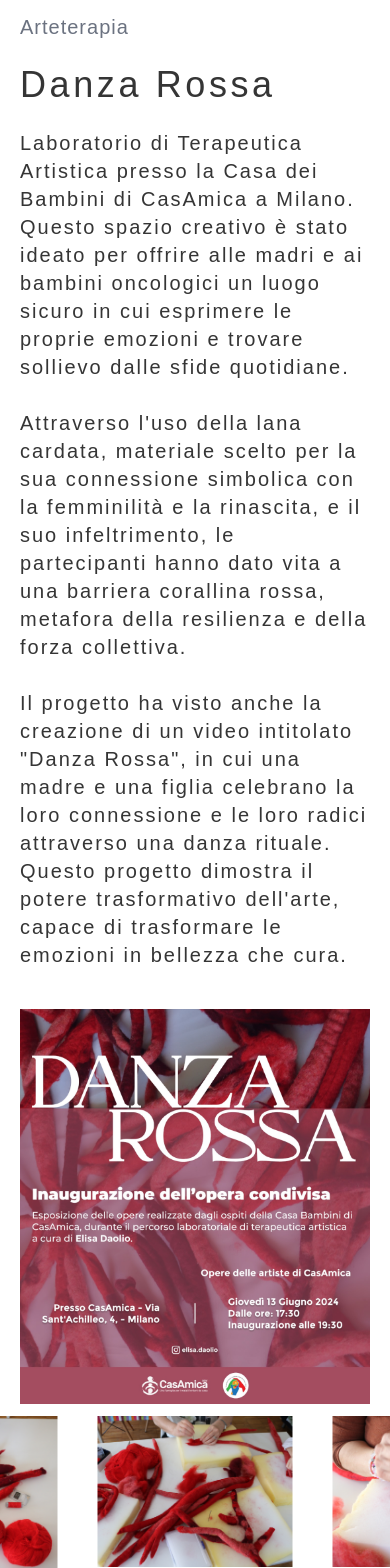
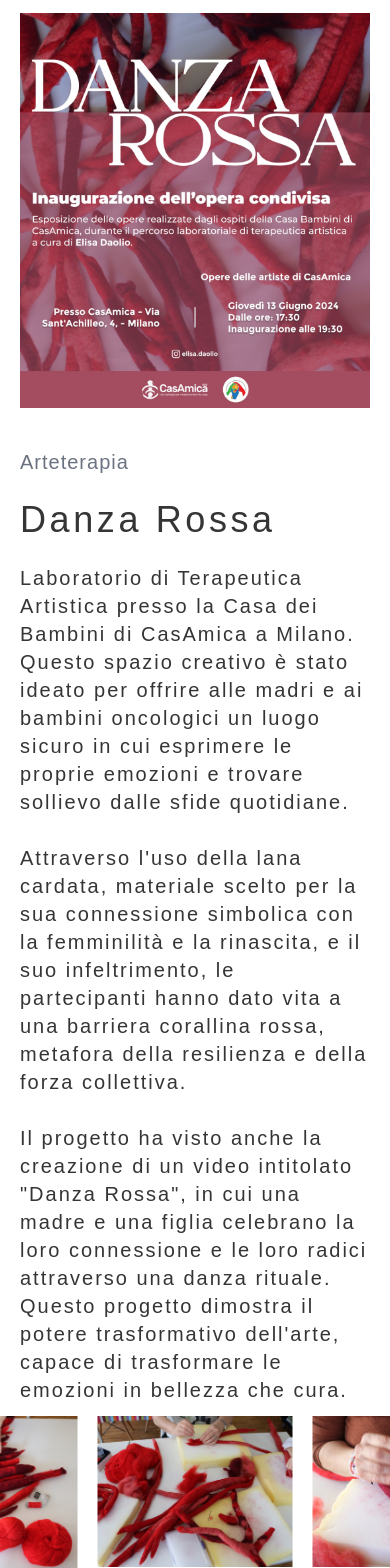
Before and after one commit to matttre3/elisa-arteterapia, a Next.js app: page /portfolio in a window 390 px wide. Shown: the part 115-1683 px from the top of the page. Built offline with nearby package versions, Linux system fonts and the light colour scheme.

Commit message:
feat: making single portfolio responsive

```diff
--- a/components/Servizi/DescriptionHeader.tsx
+++ b/components/Servizi/DescriptionHeader.tsx
@@ -18,6 +18,9 @@ export default function DescriptionHeader({
 }: DescriptionHeaderProps) {
   return (
     <div className="container mx-auto pl-5 pr-5 sm:pl-0 sm:pr-0">
+      <div className="mb-10 flex justify-center lg:hidden">
+        <Image src={imageSrc} alt={imageAlt} width={530} height={590} />
+      </div>
       <h3 className="font-anaheimbold text-xl tracking-wider text-gray-500 md:text-3xl">
         {category}
       </h3>
@@ -32,7 +35,7 @@ export default function DescriptionHeader({
           ></p>
         </div>
 
-        <div>
+        <div className="hidden lg:block">
           <Image src={imageSrc} alt={imageAlt} width={530} height={590} />
         </div>
       </div>
--- a/components/Servizi/Gallery.tsx
+++ b/components/Servizi/Gallery.tsx
@@ -1,5 +1,5 @@
 "use client";
-import React, { useEffect } from "react";
+import React, { useCallback, useEffect } from "react";
 import Image from "next/image";
 import useEmblaCarousel from "embla-carousel-react";
 import Autoplay from "embla-carousel-autoplay";
@@ -12,19 +12,13 @@ type GalleryProps = {
 export default function Gallery({ galleryType, images }: GalleryProps) {
   const [emblaRef, emblaApi] = useEmblaCarousel({ loop: false }, [Autoplay()]);
 
-  useEffect(() => {
-    if (emblaApi) {
-      console.log(emblaApi.slideNodes());
-    }
-  }, [emblaApi]);
-
   return (
     <>
       <div className="container">
         <div className="overflow-hidden" ref={emblaRef}>
-          <div className="flex gap-10">
+          <div className="flex gap-5 md:gap-10">
             {images.map((image, index) => (
-              <div key={index} className="flex-[0_0_50%] md:flex-[0_0_32%]">
+              <div key={index} className="flex-[0_0_50%] md:flex-[0_0_31.6%]">
                 <Image src={image} alt="prova" width={600} height={200} />
               </div>
             ))}
```
